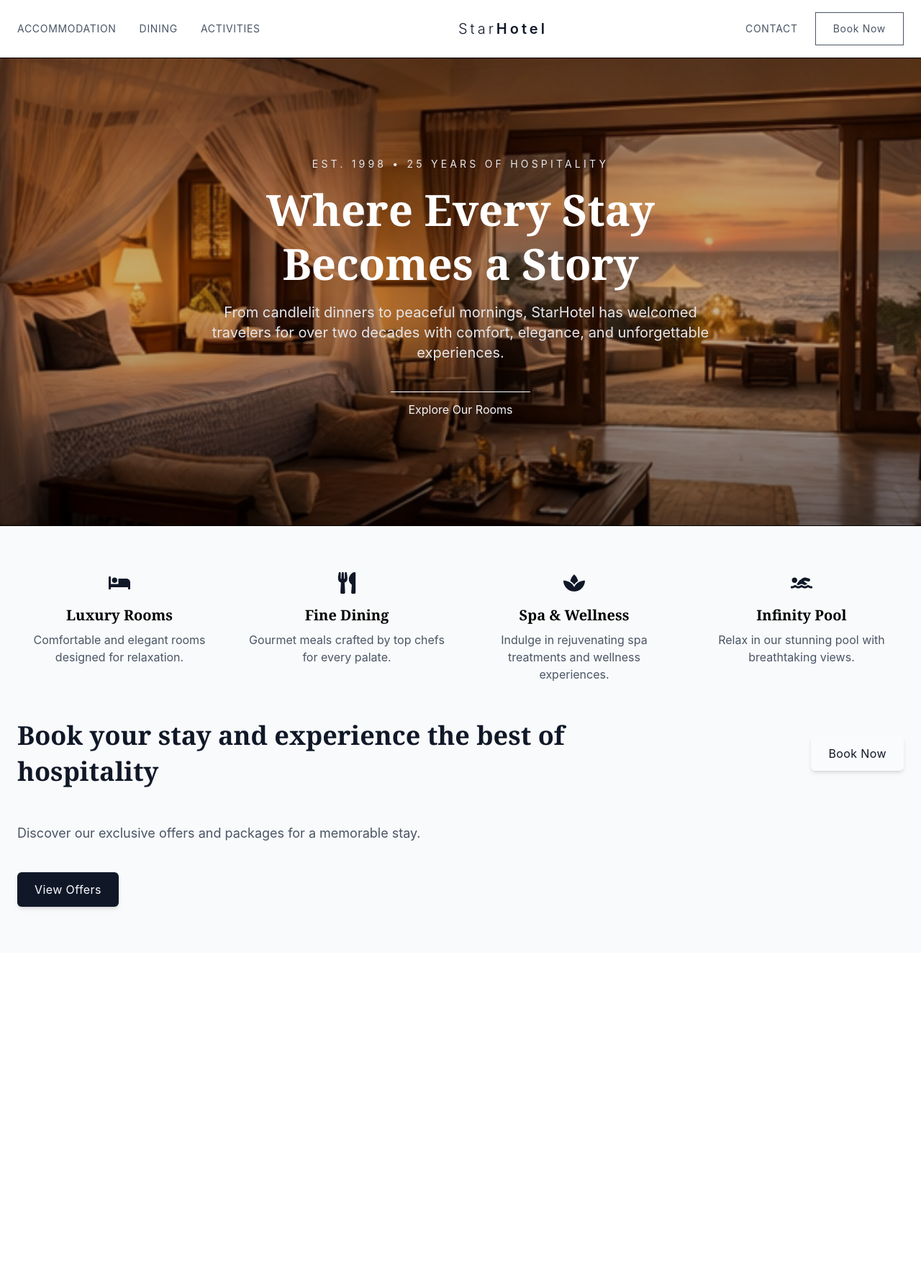
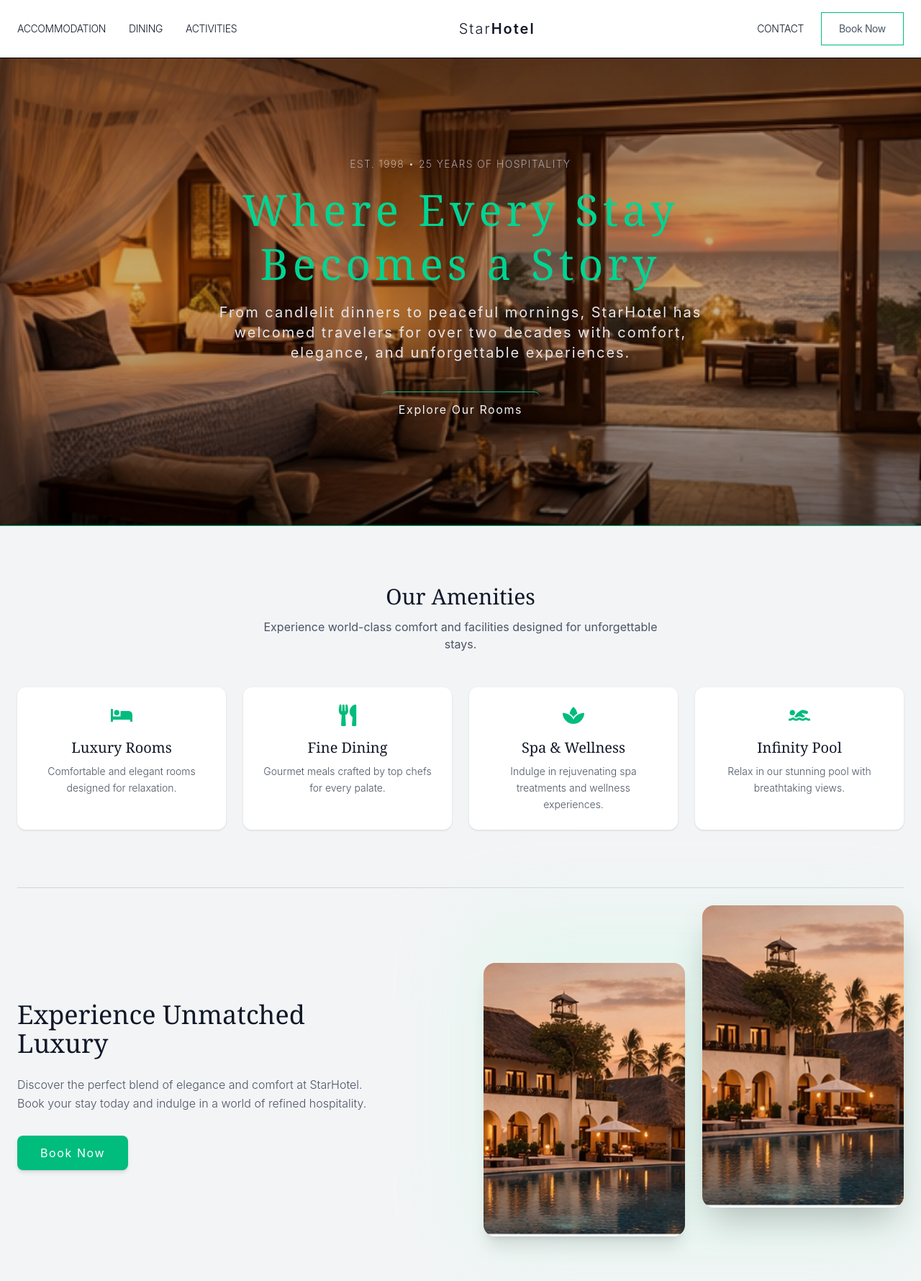
Before and after one commit to josephchilumo/starhotel, a React (Vite) app in the folder starhotel-app/: page / in a window 1280 px wide. Shown: the top 1780 px of the page at 72% size. Before the commit the page ends 1324 px from the top, so only its background shows below. Built offline with nearby package versions, Linux system fonts and the light colour scheme.

Commit message:
added images to the CTA AND  buttons for booking, also changed the color code to emerald-500

```diff
--- a/starhotel-app/src/components/CTA.jsx
+++ b/starhotel-app/src/components/CTA.jsx
@@ -1,75 +1,117 @@
 import React from "react";
 import { FaBed, FaUtensils, FaSpa, FaSwimmer } from "react-icons/fa";
+import starhotelhero from "../Images/starhotelhero.png";
 
 function CTASection() {
   const features = [
     {
-      icon: <FaBed className="text-3xl text-gray-900" />,
+      icon: <FaBed />,
       title: "Luxury Rooms",
       description: "Comfortable and elegant rooms designed for relaxation."
     },
     {
-      icon: <FaUtensils className="text-3xl text-gray-900" />,
+      icon: <FaUtensils />,
       title: "Fine Dining",
       description: "Gourmet meals crafted by top chefs for every palate."
     },
     {
-      icon: <FaSpa className="text-3xl text-gray-900" />,
+      icon: <FaSpa />,
       title: "Spa & Wellness",
-      description: "Indulge in rejuvenating spa treatments and wellness experiences."
+      description:
+        "Indulge in rejuvenating spa treatments and wellness experiences."
     },
     {
-      icon: <FaSwimmer className="text-3xl text-gray-900" />,
+      icon: <FaSwimmer />,
       title: "Infinity Pool",
       description: "Relax in our stunning pool with breathtaking views."
     }
   ];
 
   return (
-    <section className="py-16 px-6 bg-gray-50">
+    <section className="py-20 px-6 bg-gray-100">
       <div className="max-w-7xl mx-auto">
 
+        {/* --- Features Heading --- */}
+        <div className="text-center mb-12">
+          <h2 className="text-3xl font-serif text-gray-900 mb-3">
+            Our Amenities
+          </h2>
+          <p className="text-gray-600 max-w-xl mx-auto">
+            Experience world-class comfort and facilities designed for
+            unforgettable stays.
+          </p>
+        </div>
+
         {/* --- Features Grid --- */}
-        <div className="grid md:grid-cols-4 gap-8 mb-12">
+        <div className="grid grid-cols-2 md:grid-cols-4 gap-6 mb-20">
           {features.map((feature, idx) => (
-            <div key={idx} className="flex flex-col items-center text-center">
-              <div className="mb-4">{feature.icon}</div>
-              <h3 className="text-xl font-serif font-bold mb-2">{feature.title}</h3>
-              <p className="text-gray-600 font-sans">{feature.description}</p>
+            <div
+              key={idx}
+              className="bg-white p-4 md:p-6 rounded-xl shadow-sm hover:shadow-lg transition duration-300 flex flex-col items-center text-center"
+            >
+              <div className="text-emerald-500 text-2xl md:text-3xl mb-2 md:mb-4">
+                {feature.icon}
+              </div>
+
+              <h3 className="text-sm md:text-xl font-serif text-gray-900 mb-1 md:mb-2">
+                {feature.title}
+              </h3>
+
+              <p className="text-xs md:text-sm text-gray-600 font-light leading-relaxed hidden md:block">
+                {feature.description}
+              </p>
             </div>
           ))}
         </div>
 
-        {/* --- CTA --- */}
-        <div className="grid md:grid-cols-4 gap-6 items-center">
-          {/* Headline */}
-          <div className="md:col-span-3">
-            <h2 className="text-3xl md:text-4xl font-serif font-bold leading-snug text-gray-900">
-              Book your stay and experience the best of hospitality
+        {/* --- Call to Action --- */}
+        <div className="grid md:grid-cols-2 gap-16 items-center pt-16 border-t border-gray-300">
+
+          {/* Text Side */}
+          <div className="max-w-lg">
+            <h2 className="text-4xl font-serif mb-6 text-gray-900">
+              Experience Unmatched Luxury
             </h2>
+
+            <p className="text-gray-600 font-light leading-relaxed mb-8">
+              Discover the perfect blend of elegance and comfort at StarHotel.
+              Book your stay today and indulge in a world of refined
+              hospitality.
+            </p>
+
+            <a
+              href="#booking"
+              className="inline-block bg-emerald-500 text-white tracking-widest px-8 py-3 rounded-lg shadow-md hover:bg-emerald-600 transition duration-300"
+            >
+              Book Now
+            </a>
           </div>
 
-          {/* Primary Button */}
-          <div className="md:col-span-1 flex justify-start md:justify-end">
-            <button className="bg-white/20 text-gray-900 px-6 py-3 rounded-md font-sans tracking-wide hover:bg-white/40 transition duration-300 shadow-md">
-              Book Now
-            </button>
-          </div>
+          {/* Images Side */}
+          <div className="grid grid-cols-2 gap-6 relative">
 
-          {/* Description */}
-          <div className="md:col-span-4 mt-6">
-            <p className="text-gray-600 text-lg font-sans">
-              Discover our exclusive offers and packages for a memorable stay.
-            </p>
-          </div>
+            {/* Soft glow background */}
+            <div className="absolute -inset-6 bg-emerald-100 blur-3xl opacity-40"></div>
 
-          {/* Secondary Button */}
-          <div className="md:col-span-4 mt-4 flex justify-start md:justify-start">
-            <button className="bg-gray-900 text-white px-6 py-3 rounded-md font-sans tracking-wide hover:bg-gray-700 transition duration-300 shadow-md">
-              View Offers
-            </button>
+            <div className="relative translate-y-10">
+              <img
+                src={starhotelhero}
+                alt="Luxury Hotel Room"
+                className="w-full h-[380px] object-cover rounded-2xl shadow-xl hover:scale-105 transition duration-500"
+              />
+            </div>
+
+            <div className="relative -translate-y-10">
+              <img
+                src={starhotelhero}
+                alt="Hotel Interior"
+                className="w-full h-[420px] object-cover rounded-2xl shadow-2xl hover:scale-105 transition duration-500"
+              />
+            </div>
+
           </div>
         </div>
+
       </div>
     </section>
   );
--- a/starhotel-app/src/components/Hero.jsx
+++ b/starhotel-app/src/components/Hero.jsx
@@ -3,7 +3,7 @@ import bedroomimage from "../Images/bedroomimage.png";
 
 const Hero = () => {
   return (
-    <section className="relative h-[650px] flex flex-col items-center justify-center text-center overflow-hidden border-b">
+    <section className="relative h-[650px] flex flex-col items-center justify-center text-center overflow-hidden border-b border-emerald-500 ">
 
       {/* Background Image */}
       <div
@@ -15,23 +15,23 @@ const Hero = () => {
       <div className="absolute inset-0 bg-gradient-to-b from-black/30 via-black/20 to-black/50"></div>
 
       {/* Content */}
-      <div className="relative z-20 max-w-3xl px-6 text-white animate-fadeIn">
+      <div className="relative z-20 max-w-3xl px-6 text-emerald-400 animate-fadeIn">
 
         {/* Small text */}
-        <p className="text-sm tracking-[0.3em] uppercase text-gray-200 mb-4 font-sans">
+        <p className="text-sm tracking-widest uppercase text-gray-300 mb-4 font-sans font-extralight">
           Est. 1998 • 25 Years of Hospitality
         </p>
 
         {/* Headline */}
-        <h1 className="text-4xl md:text-6xl font-serif font-bold leading-tight">
+        <h1 className="text-4xl md:text-6xl font-serif font-stretch-50% font-medium tracking-widest leading-tight">
           Where Every Stay Becomes a Story
         </h1>
 
         {/* Description */}
-        <p className="text-lg md:text-xl mt-4 text-gray-200 font-sans">
+        <p className="text-2xl md:text-xl mt-4 text-gray-200 tracking-widest  font-sans">
           From candlelit dinners to peaceful mornings, StarHotel has welcomed travelers for over two decades with comfort, elegance, and unforgettable experiences.
         </p>
-        <button className="mt-10 text-gray-100 border-t border-white py-3 px-6 hover:border-b  transition hover:text-gray-300">
+        <button className="mt-10 text-gray-100 border-t rounded-lg border-emerald-500 py-3 px-6 hover:border-b  transition hover:text-gray-300 font-sans tracking-widest">
           Explore Our Rooms
         </button>
 
--- a/starhotel-app/src/components/Navbar.jsx
+++ b/starhotel-app/src/components/Navbar.jsx
@@ -4,35 +4,35 @@ const Navbar = () => {
   const [isMobileMenuOpen, setIsMobileMenuOpen] = useState(false);
 
   return (
-    <header className="sticky top-0 z-50 bg-white/90 backdrop-blur-md border-b">
+    <header className="sticky top-0 z-50 bg-white backdrop-blur-md border-b">
 
       <div className="max-w-7xl mx-auto px-6 h-20 flex items-center justify-between">
 
         {/* Left Navigation */}
         <nav className="hidden md:flex space-x-8">
-          <a className="text-sm uppercase tracking-wider text-gray-600 hover:text-gray-900 cursor-pointer">
+          <a className="text-sm uppercase tracking-tight font-light text-gray-900 hover:text-emerald-500 cursor-pointer">
             Accommodation
           </a>
-          <a className="text-sm uppercase tracking-wider text-gray-600 hover:text-gray-900 cursor-pointer">
+          <a className="text-sm uppercase tracking-tight font-light text-gray-900 hover:text-emerald-500 cursor-pointer">
             Dining
           </a>
-          <a className="text-sm uppercase tracking-wider text-gray-600 hover:text-gray-900 cursor-pointer">
+          <a className="text-sm uppercase tracking-tight font-light text-gray-900 hover:text-emerald-500 cursor-pointer">
             Activities
           </a>
         </nav>
 
         {/* Logo */}
-        <h1 className="text-xl tracking-[0.25rem] font-light text-gray-900">
+        <h1 className="text-xl tracking-widest font-light text-gray-900">
           Star<span className="font-semibold">Hotel</span>
         </h1>
 
         {/* Right Side */}
         <div className="hidden md:flex items-center space-x-6">
-          <a className="text-sm uppercase tracking-wider text-gray-600 hover:text-gray-900 cursor-pointer">
+          <a className="text-sm uppercase tracking-tight font-light text-gray-900 hover:text-gray-900 cursor-pointer">
             Contact
           </a>
 
-          <button className="bg-white/20 text-gray-600 px-6 py-3 border border-gray-600 text-sm tracking-wider hover:bg-white/40 transition duration-300 font-sans">
+          <button className="bg-white/20 text-gray-600 px-6 py-3 border border-emerald-500 text-sm tracking-tight hover:bg-emerald-500 hover:text-white transition duration-300 font-sans">
             Book Now
           </button>
         </div>
```
